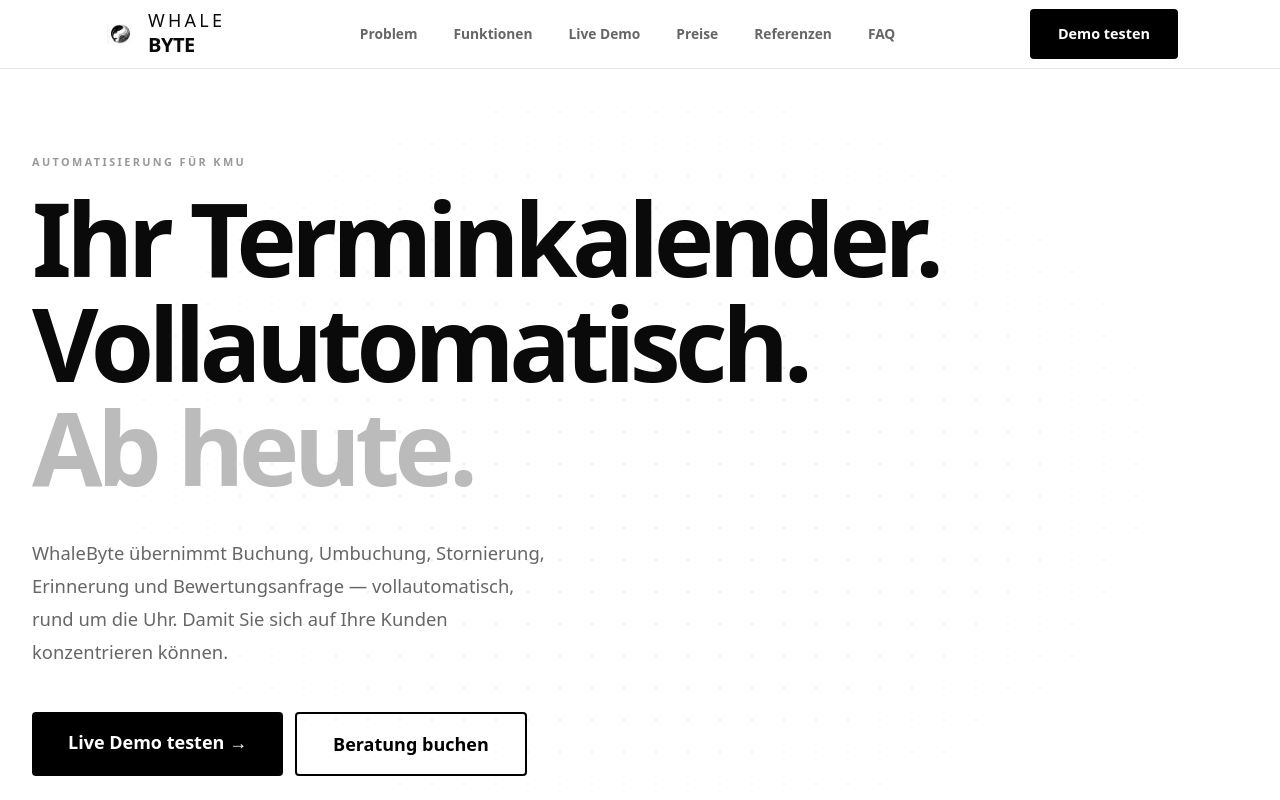
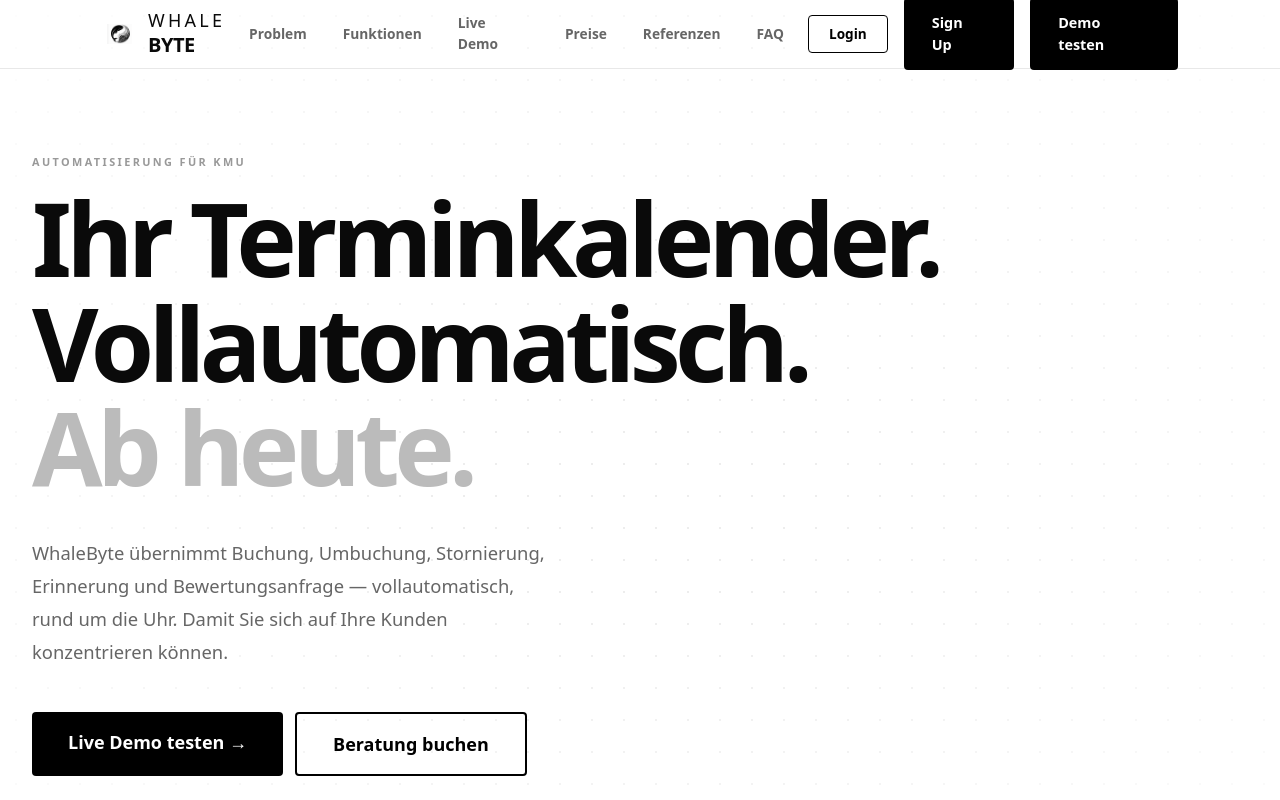
Before and after one commit to WoolyoYMA/novabyte-landingpage, a Next.js app in the folder whalebyte/: page / in a window 1280 px wide. Shown: the top 800 px of the page. Built offline with nearby package versions, Linux system fonts and the light colour scheme; no server answers.

Commit message:
Add German localization and clean up authentication setup

```diff
--- a/whalebyte/package.json
+++ b/whalebyte/package.json
@@ -9,6 +9,7 @@
     "lint": "eslint"
   },
   "dependencies": {
+    "@clerk/localizations": "^4.8.1",
     "next": "16.2.9",
     "react": "19.2.4",
     "react-dom": "19.2.4"
--- /dev/null
+++ b/whalebyte/src/app/dashboard/page.tsx
@@ -0,0 +1,76 @@
+'use client';
+
+import { UserButton } from "@clerk/nextjs";
+import { useAuth } from "@clerk/nextjs";
+import { useRouter } from "next/navigation";
+import { useEffect } from "react";
+
+export default function Dashboard() {
+  const { isLoaded, userId } = useAuth();
+  const router = useRouter();
+
+  useEffect(() => {
+    // Warte, bis Clerk geladen ist
+    if (isLoaded && !userId) {
+      // Wenn nicht eingeloggt → zur Login-Seite
+      router.push('/sign-in');
+    }
+  }, [isLoaded, userId, router]);
+
+  // Während Clerk lädt, zeige nichts
+  if (!isLoaded) {
+    return <div>Loading...</div>;
+  }
+
+  // Wenn nicht eingeloggt, zeige nichts (wird ja redirected)
+  if (!userId) {
+    return null;
+  }
+
+  return (
+    <div className="min-h-screen bg-[#F7F7F7] p-8 text-[#0A0A0A]">
+      <div className="max-w-7xl mx-auto">
+        {/* Header */}
+        <div className="flex justify-between items-center mb-12">
+          <h1 className="text-3xl font-black tracking-tight">
+            Willkommen bei WhaleByte <span className="text-gray-400">Dashboard</span> 🐳
+          </h1>
+          <UserButton afterSignOutUrl="/" />
+        </div>
+
+        {/* Dashboard Grid */}
+        <div className="grid grid-cols-1 md:grid-cols-3 gap-6">
+          <div className="p-8 bg-white border border-[#E8E8E8] rounded-[4px] shadow-sm hover:border-black transition-colors group">
+            <div className="w-10 h-10 bg-black text-white rounded-sm flex items-center justify-center mb-4 group-hover:scale-110 transition-transform">
+              📅
+            </div>
+            <h3 className="text-lg font-black mb-2">Meine Termine</h3>
+            <p className="text-[#666666] text-sm leading-relaxed">
+              Hier siehst du alle deine anstehenden Buchungen und kannst sie verwalten.
+            </p>
+          </div>
+
+          <div className="p-8 bg-white border border-[#E8E8E8] rounded-[4px] shadow-sm hover:border-black transition-colors group">
+            <div className="w-10 h-10 bg-black text-white rounded-sm flex items-center justify-center mb-4 group-hover:scale-110 transition-transform">
+              ⚙️
+            </div>
+            <h3 className="text-lg font-black mb-2">Verfügbarkeiten</h3>
+            <p className="text-[#666666] text-sm leading-relaxed">
+              Lege fest, wann du für deine Kunden Zeit hast und erstelle deine Slots.
+            </p>
+          </div>
+
+          <div className="p-8 bg-white border border-[#E8E8E8] rounded-[4px] shadow-sm hover:border-black transition-colors group">
+            <div className="w-10 h-10 bg-black text-white rounded-sm flex items-center justify-center mb-4 group-hover:scale-110 transition-transform">
+              👤
+            </div>
+            <h3 className="text-lg font-black mb-2">Profil-Einstellungen</h3>
+            <p className="text-[#666666] text-sm leading-relaxed">
+              Verwalte deine persönlichen Daten und deine Integrationen.
+            </p>
+          </div>
+        </div>
+      </div>
+    </div>
+  );
+}
--- a/whalebyte/src/app/layout.tsx
+++ b/whalebyte/src/app/layout.tsx
@@ -1,33 +1,26 @@
 import type { Metadata } from "next";
-import { Geist, Geist_Mono } from "next/font/google";
+import { Inter } from "next/font/google";
 import "./globals.css";
+import { ClerkProvider } from "@clerk/nextjs";
+import { deDE } from '@clerk/localizations';
 
-const geistSans = Geist({
-  variable: "--font-geist-sans",
-  subsets: ["latin"],
-});
-
-const geistMono = Geist_Mono({
-  variable: "--font-geist-mono",
-  subsets: ["latin"],
-});
+const inter = Inter({ subsets: ["latin"] });
 
 export const metadata: Metadata = {
-  title: "Create Next App",
-  description: "Generated by create next app",
+  title: "WhaleByte - Terminbuchung",
+  description: "Die einfachste Art, Termine zu planen",
 };
 
 export default function RootLayout({
   children,
-}: Readonly<{
+}: {
   children: React.ReactNode;
-}>) {
+}) {
   return (
-    <html
-      lang="en"
-      className={`${geistSans.variable} ${geistMono.variable} h-full antialiased`}
-    >
-      <body className="min-h-full flex flex-col">{children}</body>
-    </html>
+    <ClerkProvider localization={deDE}>
+      <html lang="de" suppressHydrationWarning>
+        <body className={inter.className}>{children}</body>
+      </html>
+    </ClerkProvider>
   );
 }
--- a/whalebyte/src/app/page.tsx
+++ b/whalebyte/src/app/page.tsx
@@ -1,8 +1,19 @@
 "use client";
 import React, { useState, useEffect, useRef } from 'react';
 import Image from 'next/image';
+import { useRouter } from 'next/navigation';
+import { UserButton, useAuth } from "@clerk/nextjs";
 
 export default function LandingPage() {
+  const { isSignedIn, isLoaded } = useAuth();
+  const router = useRouter();
+
+  useEffect(() => {
+    if (isLoaded && isSignedIn) {
+      router.push('/dashboard');
+    }
+  }, [isLoaded, isSignedIn, router]);
+
   const [isScrolled, setIsScrolled] = useState(false);
   const [isMobileMenuOpen, setIsMobileMenuOpen] = useState(false);
   const [demoMode, setDemoMode] = useState<'book' | 'reschedule' | 'cancel'>('book');
@@ -56,9 +67,29 @@ export default function LandingPage() {
             ))}
           </ul>
 
-          <a href="#demo" className="hidden md:block px-7 py-3.5 text-[0.9rem] font-bold bg-black text-white rounded-[4px] transition-all hover:bg-white hover:text-black hover:border-2 hover:border-black">
-            Demo testen
-          </a>
+        <div className="hidden md:flex items-center gap-4">
+  {/* Wenn NICHT eingeloggt */}
+{!isSignedIn && (
+  <>
+    <a href="/sign-in" className="px-5 py-2 text-[0.85rem] font-bold text-black bg-white border border-black rounded-[4px] transition-all hover:bg-black hover:text-white">
+      Login
+    </a>
+    <a href="/sign-up" className="px-7 py-3.5 text-[0.9rem] font-bold bg-black text-white rounded-[4px] transition-all hover:bg-white hover:text-black hover:border-2 hover:border-black">
+      Sign Up
+    </a>
+  </>
+)}
+
+{/* Wenn EINGELOGGT */}
+{isSignedIn && (
+  <UserButton afterSignOutUrl="/" />
+)}
+
+{/* DEMO-BUTTON (bleibt immer da) */}
+<a href="#demo" className="px-7 py-3.5 text-[0.9rem] font-bold bg-black text-white rounded-[4px] transition-all hover:bg-white hover:text-black hover:border-2 hover:border-black">
+  Demo testen
+</a>
+</div>
 
           <button className="md:hidden flex flex-col gap-1.5 p-1.5" onClick={() => setIsMobileMenuOpen(!isMobileMenuOpen)}>
             <span className={`block w-5 h-0.5 bg-black transition-transform ${isMobileMenuOpen ? 'translate-y-1.5 rotate-45' : ''}`}></span>
--- /dev/null
+++ b/whalebyte/src/app/sign-in/[[...rest]]/page.tsx
@@ -0,0 +1,17 @@
+import { SignIn } from "@clerk/nextjs";
+
+export default function SignInPage() {
+  return (
+    <div className="min-h-screen flex items-center justify-center bg-[#F7F7F7]">
+      <SignIn
+        redirectUrl="/dashboard"
+        signUpUrl="/sign-up"
+        appearance={{
+          variables: {
+            colorPrimary: '#000000',
+          }
+        }}
+      />
+    </div>
+  );
+}
--- /dev/null
+++ b/whalebyte/src/app/sign-up/[[...rest]]/page.tsx
@@ -0,0 +1,17 @@
+import { SignUp } from "@clerk/nextjs";
+
+export default function SignUpPage() {
+  return (
+    <div className="min-h-screen flex items-center justify-center bg-[#F7F7F7]">
+      <SignUp
+        redirectUrl="/dashboard"
+        signInUrl="/sign-in"
+        appearance={{
+          variables: {
+            colorPrimary: '#000000',
+          }
+        }}
+      />
+    </div>
+  );
+}
```
Also changed, not shown: 1 other file (tests, documents, lock files or other folders).
